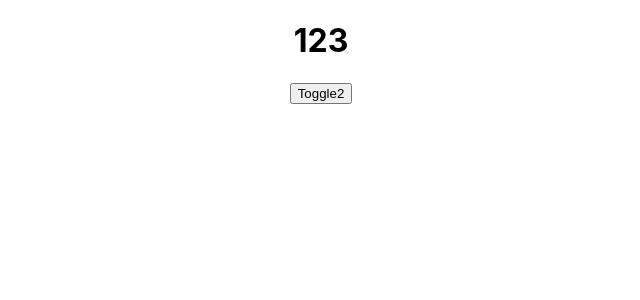
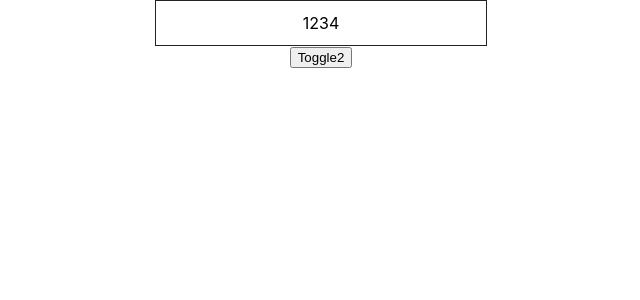
Before and after one commit to mbkdev60/ziratsu-react-cours-adv, a React (Create React App) app: page / in a window 1280 px wide. Shown: the top 300 px of the page, without its empty margins (319-959 px from the left). Built offline with nearby package versions, Linux system fonts and the light colour scheme.

Commit message:
add content

```diff
--- a/src/App.js
+++ b/src/App.js
@@ -1,5 +1,6 @@
-import { useState, useEffect } from "react";
+import { useState, useEffect, useMemo } from "react";
 import "./App.css";
+import Content from "./Content";
 // import Video from "./Video.mp4";
 
 function App() {
@@ -15,9 +16,14 @@ function App() {
     setToggle(newArr);
     // setToggle(!toggle);
   };
+
+  const tableau = useMemo(() => {
+    return [1,2,3,4]
+  }, [])
+
   return (
     <div className="App">
-      <h1>{toggle}</h1>
+      <Content num={tableau} />
       <button onClick={toggleFunc}>Toggle2</button>
     </div>
   );
--- /dev/null
+++ b/src/Content.js
@@ -0,0 +1,7 @@
+import React from "react";
+
+function Content(props) {
+  console.log("Mise à jour");
+  return <div className="content">{props.num}</div>;
+}
+export default React.memo(Content);
--- a/src/index.css
+++ b/src/index.css
@@ -11,3 +11,10 @@ code {
   font-family: source-code-pro, Menlo, Monaco, Consolas, 'Courier New',
     monospace;
 }
+
+.content {
+  padding: 12px 15px;
+  border: 1px solid #222;
+  max-width: 300px;
+  margin: 0 auto;
+}
```
